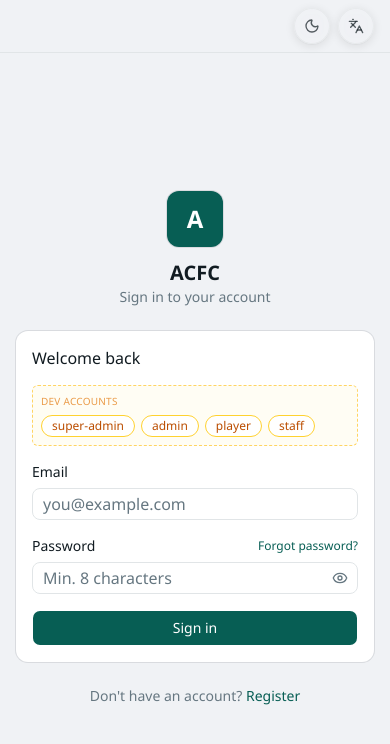
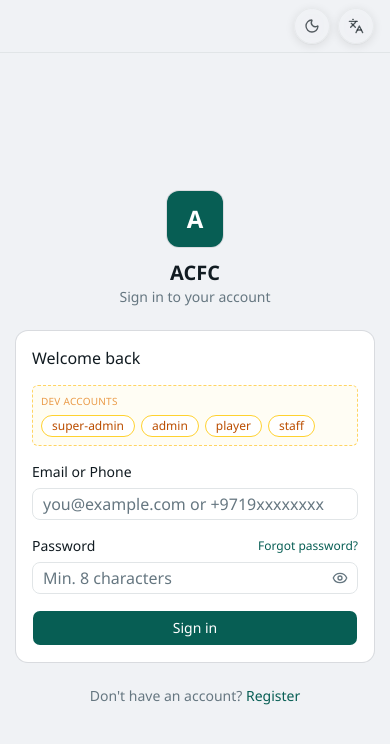
Before and after one commit to MeladAdera/SportBooker-frontend, a React (Vite) app: page /login in a window 390 px wide. Shown: the top 744 px of the page. Built offline with nearby package versions, Linux system fonts and the light colour scheme.

Commit message:
feat(auth): update login to use identifier for email or phone
Made-with: Cursor

```diff
--- a/package.json
+++ b/package.json
@@ -6,6 +6,7 @@
   "scripts": {
     "dev": "vite",
     "build": "tsc -b && vite build",
+    "typecheck": "tsc -b",
     "lint": "eslint .",
     "format": "prettier --write .",
     "format:check": "prettier --check .",
--- a/src/features/auth/api.ts
+++ b/src/features/auth/api.ts
@@ -2,7 +2,7 @@ import { apiFetch, ApiError, parseApiErrorBody } from '@/api/client';
 import type { AuthUser } from '@/stores/authStore';
 
 export type LoginRequest = {
-  email: string;
+  identifier: string;
   password: string;
 };
 
--- a/src/features/auth/pages/LoginPage.tsx
+++ b/src/features/auth/pages/LoginPage.tsx
@@ -22,8 +22,16 @@ import { PageControls } from '@/shared/components/PageControls';
 import { loginRequest } from '../api';
 import { getRoleHomePath } from '../utils';
 
+const E164_RE = /^\+[1-9]\d{6,14}$/;
+
 const loginSchema = z.object({
-  email: z.string().min(1, 'emailRequired').email('emailInvalid'),
+  identifier: z
+    .string()
+    .min(1, 'identifierRequired')
+    .refine(
+      (val) => z.string().email().safeParse(val).success || E164_RE.test(val),
+      'identifierInvalid',
+    ),
   password: z.string().min(1, 'passwordRequired').min(8, 'passwordMin'),
 });
 
@@ -63,7 +71,7 @@ export function LoginPage() {
     : null;
 
   const fillDevAccount = (email: string) => {
-    setValue('email', email, { shouldValidate: true });
+    setValue('identifier', email, { shouldValidate: true });
     setValue('password', 'Password123!', { shouldValidate: true });
   };
 
@@ -197,25 +205,25 @@ export function LoginPage() {
                     ))}
                   </div>
                 )}
-                {/* Email field */}
+                {/* Identifier field (email or phone) */}
                 <div className="flex flex-col gap-1.5">
                   <label
-                    htmlFor="email"
+                    htmlFor="identifier"
                     className="text-sm font-medium text-foreground"
                   >
-                    {t('loginPage.email')}
+                    {t('loginPage.identifier')}
                   </label>
                   <Input
-                    id="email"
-                    type="email"
-                    autoComplete="email"
-                    placeholder={t('loginPage.emailPlaceholder')}
-                    aria-invalid={!!errors.email}
-                    {...register('email')}
+                    id="identifier"
+                    type="text"
+                    autoComplete="username"
+                    placeholder={t('loginPage.identifierPlaceholder')}
+                    aria-invalid={!!errors.identifier}
+                    {...register('identifier')}
                   />
-                  {errors.email && (
+                  {errors.identifier && (
                     <p className="text-xs text-destructive" role="alert">
-                      {resolveFieldError(errors.email.message)}
+                      {resolveFieldError(errors.identifier.message)}
                     </p>
                   )}
                 </div>
--- a/src/i18n/ar/auth.json
+++ b/src/i18n/ar/auth.json
@@ -4,8 +4,8 @@
   "loginPage": {
     "title": "مرحباً بعودتك",
     "subtitle": "سجّل دخولك إلى حسابك",
-    "email": "البريد الإلكتروني",
-    "emailPlaceholder": "you@example.com",
+    "identifier": "البريد الإلكتروني أو الهاتف",
+    "identifierPlaceholder": "you@example.com أو +9719xxxxxxxx",
     "password": "كلمة المرور",
     "passwordPlaceholder": "٨ أحرف على الأقل",
     "forgotPassword": "نسيت كلمة المرور؟",
@@ -13,7 +13,7 @@
     "signingIn": "جارٍ تسجيل الدخول…",
     "noAccount": "ليس لديك حساب؟",
     "errors": {
-      "invalidCredentials": "البريد الإلكتروني أو كلمة المرور غير صحيحة",
+      "invalidCredentials": "البريد الإلكتروني/الهاتف أو كلمة المرور غير صحيحة",
       "suspended": "تم إيقاف حسابك. يرجى التواصل مع الدعم.",
       "inactiveAccount": "حسابك غير نشط",
       "inactiveTenant": "هذا النادي غير متاح حالياً",
@@ -21,8 +21,8 @@
       "unknown": "حدث خطأ ما. يرجى المحاولة مرة أخرى."
     },
     "validation": {
-      "emailRequired": "البريد الإلكتروني مطلوب",
-      "emailInvalid": "أدخل بريداً إلكترونياً صحيحاً",
+      "identifierRequired": "البريد الإلكتروني أو رقم الهاتف مطلوب",
+      "identifierInvalid": "أدخل بريداً إلكترونياً صحيحاً أو رقم هاتف بصيغة E.164 مثال: +9639xxxxxxxx",
       "passwordRequired": "كلمة المرور مطلوبة",
       "passwordMin": "يجب أن تتكون كلمة المرور من ٨ أحرف على الأقل"
     }
--- a/src/i18n/en/auth.json
+++ b/src/i18n/en/auth.json
@@ -4,8 +4,8 @@
   "loginPage": {
     "title": "Welcome back",
     "subtitle": "Sign in to your account",
-    "email": "Email",
-    "emailPlaceholder": "you@example.com",
+    "identifier": "Email or Phone",
+    "identifierPlaceholder": "you@example.com or +9719xxxxxxxx",
     "password": "Password",
     "passwordPlaceholder": "Min. 8 characters",
     "forgotPassword": "Forgot password?",
@@ -13,7 +13,7 @@
     "signingIn": "Signing in…",
     "noAccount": "Don't have an account?",
     "errors": {
-      "invalidCredentials": "Invalid email or password",
+      "invalidCredentials": "Invalid email/phone or password",
       "suspended": "Your account has been suspended. Please contact support.",
       "inactiveAccount": "Your account is inactive",
       "inactiveTenant": "This club is currently unavailable",
@@ -21,8 +21,8 @@
       "unknown": "Something went wrong. Please try again."
     },
     "validation": {
-      "emailRequired": "Email is required",
-      "emailInvalid": "Enter a valid email address",
+      "identifierRequired": "Email or phone is required",
+      "identifierInvalid": "Enter a valid email or phone number (e.g. +9719xxxxxxxx)",
       "passwordRequired": "Password is required",
       "passwordMin": "Password must be at least 8 characters"
     }
```
Also changed, not shown: 1 other file (tests, documents, lock files or other folders).
